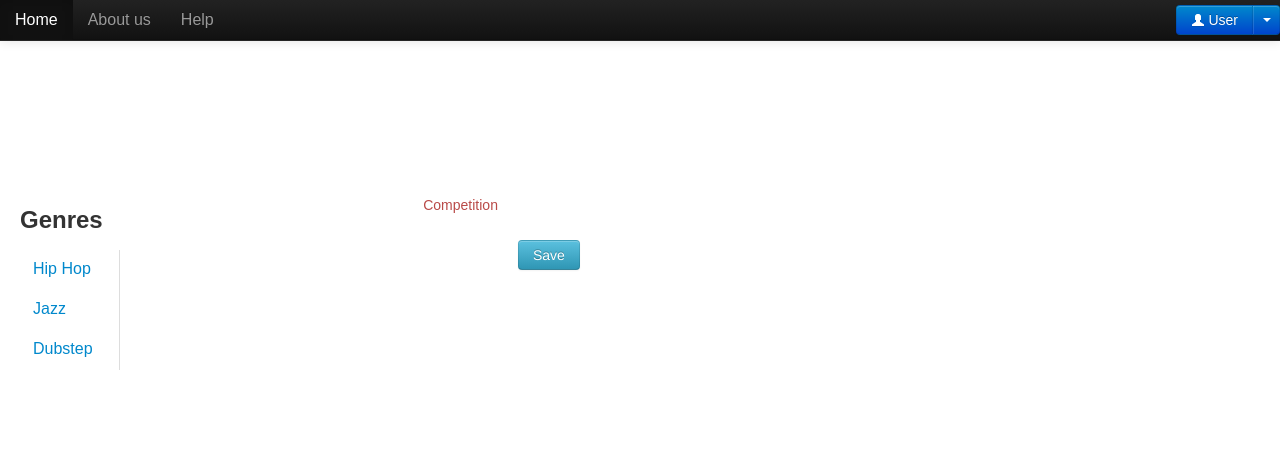
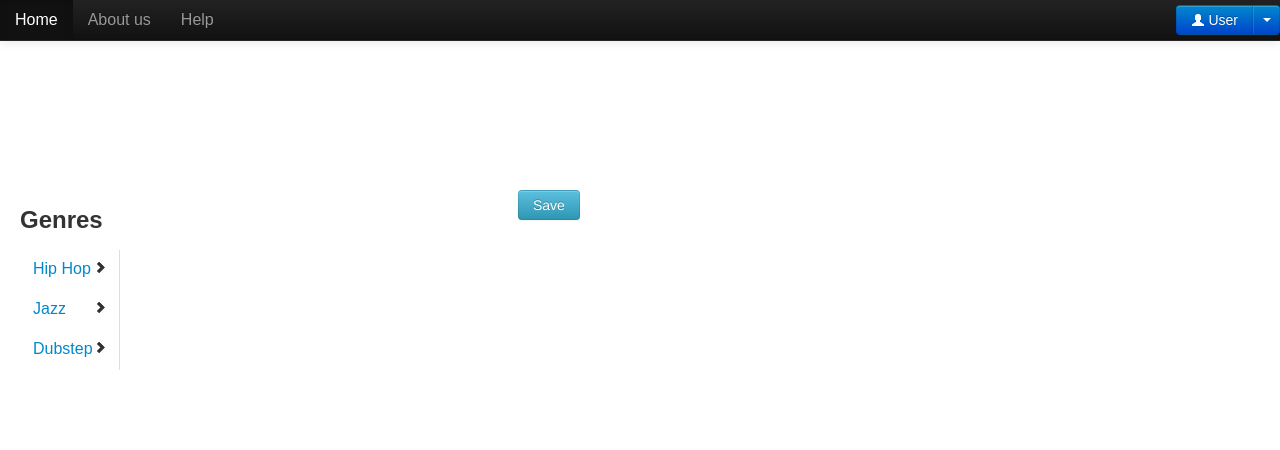
Before and after one commit to abbas123456/solocover, a Django app: page /song/add/1/ in a window 1280 px wide. Shown: the top 450 px of the page. Run offline with Django 3.2, Linux system fonts and the light colour scheme; the visitor is signed in with stand-in values (Sample User, id 1); parts of the project's set-up code (start-up, migrations or seed data) failed here and were passed over; some libraries are stand-ins or nearby versions.

Commit message:
completed song create view and added song list view

```diff
--- a/YouSingDotCom/urls.py
+++ b/YouSingDotCom/urls.py
@@ -12,7 +12,7 @@ admin.autodiscover()
 
 urlpatterns = patterns('',
     url(r'^competitions/$', ListView.as_view(model=Competition), name='competition_list'),
-    url(r'^competition/(?P<pk>\d+)/$', CompetitionDetailView.as_view(model=Competition), name='competition_detail'),
+    url(r'^competition/(?P<pk>\d+)/$', CompetitionDetailView.as_view(), name='competition_detail'),
     url(r'^song/add/(?P<competition_id>\d+)/$', SongCreateView.as_view(), name='song_create'),
     url(r'^admin/doc/', include('django.contrib.admindocs.urls')),
     url(r'^admin/', include(admin.site.urls)),
--- a/competition/forms.py
+++ b/competition/forms.py
@@ -8,4 +8,4 @@ class SongForm(ModelForm):
 
     class Meta:
         model = Song
-        exclude = ('user', 'created_date')
+        exclude = ('user', 'competition','created_date')
--- a/competition/views.py
+++ b/competition/views.py
@@ -2,19 +2,22 @@ from django.contrib.auth.decorators import login_required
 from django.core.urlresolvers import reverse
 from django.http import HttpResponseRedirect
 from django.utils.decorators import method_decorator
-from django.views.generic import DetailView,CreateView
+from django.views.generic import DetailView,CreateView,ListView
 from datetime import datetime
 
 from competition.forms import SongForm
-from competition.models import Song
+from competition.models import Song, Competition
 
 class CompetitionDetailView(DetailView):
+    model=Competition
 
     def get_context_data(self, **kwargs):
         context = super(CompetitionDetailView, self).get_context_data(**kwargs)
         context['spotify_embed_url'] = 'https://embed.spotify.com/?uri='
         return context
 
+class SongListView(ListView):
+    model = Song.objects.all()
 
 class SongCreateView(CreateView):
     form_class = SongForm
@@ -28,6 +31,8 @@ class SongCreateView(CreateView):
     def form_valid(self, form):
         form.instance.user = self.request.user
         form.instance.created_date = datetime.now()
+        competition_id =self.kwargs['competition_id']
+        form.instance.competition = Competition.objects.get(id=competition_id)
         song = form.save()
         return HttpResponseRedirect(self.get_success_url(song))
 
--- a/templates/base.html
+++ b/templates/base.html
@@ -42,13 +42,13 @@
                     <h3>Genres</h3>
                     <div class="tabbable tabs-left">
                     <ul class="nav nav-tabs">
-                        <li><a href="/competitions">Hip Hop</a></li>
-                        <li><a href="/competitions">Jazz</a></li>
-                        <li><a href="/competitions">Dubstep</a></li>
+                        <li><a href="/competitions">Hip Hop<i class="icon-chevron-right pull-right"></i></a></li>
+                        <li><a href="/competitions">Jazz<i class="icon-chevron-right pull-right"></i></a></li>
+                        <li><a href="/competitions">Dubstep<i class="icon-chevron-right pull-right"></i></a></li>
                     </ul>
                     </div>
                 </div>
-                <div class="span9 tab-content" id="content">
+                <div class="span9" id="content">
                     {% block primary %}{% endblock %}
                 </div>
         </div>
--- a/templates/competition/song_form.html
+++ b/templates/competition/song_form.html
@@ -3,13 +3,6 @@
 <div id="addreview" class="review_add">
     <form method="post" action="." class="form-horizontal" >
         {% csrf_token %}
-        <div class="control-group error">
-            <label class="control-label" for="id_competition">Competition</label>
-            <div class="controls">
-                {{ form.competition }}
-                {% if form.errors.competition %} <span class="help-inline">{{ form.errors.competition }}</span>{% endif %}
-            </div>
-        </div>
         <div class="control-group">
             <div class="controls">
                 <button type="submit" class="btn btn-info">Save</button>
```
